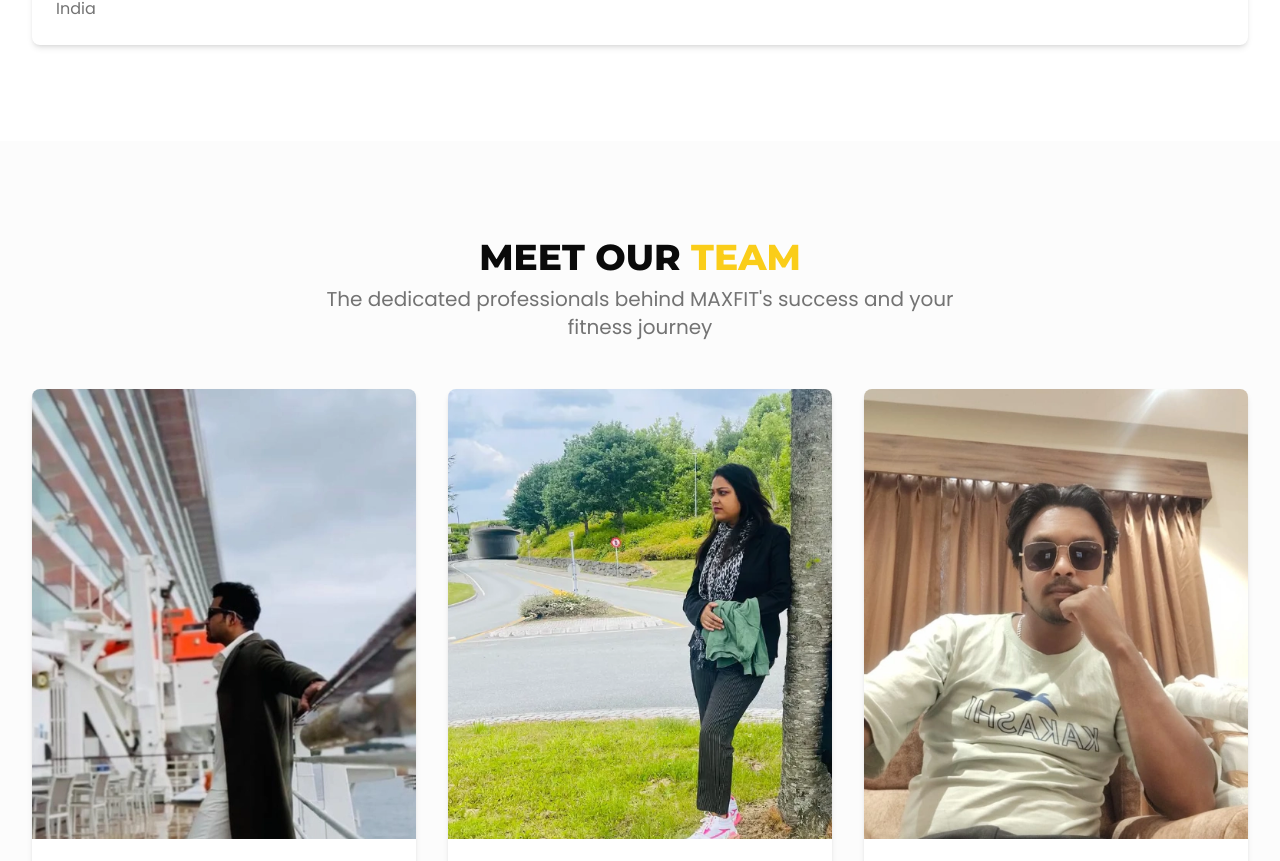
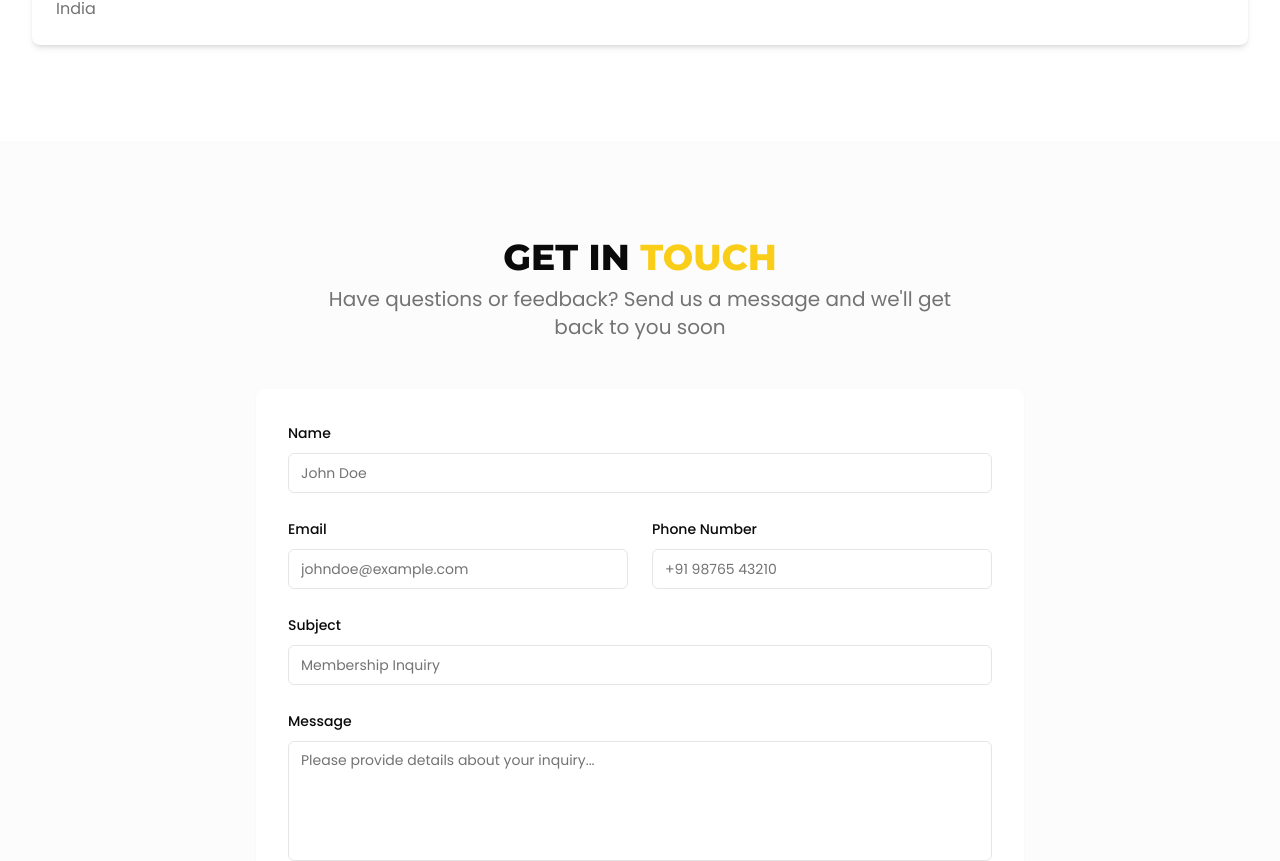
Before and after one commit to HridoyVaraby/Maxfit-next, a Next.js app: page /contact in a window 1280 px wide. Shown: the part 1195-2056 px from the top of the page. Built offline with nearby package versions, Linux system fonts and the light colour scheme.

Commit message:
refactor(contact): remove TeamSection from contact page
The TeamSection component was incorrectly placed in the contact page and has been removed to maintain proper separation of concerns between the about and contact sections.

```diff
--- a/app/contact/page.tsx
+++ b/app/contact/page.tsx
@@ -1,7 +1,6 @@
 import ContactHero from '@/components/contact/ContactHero';
 import ContactForm from '@/components/contact/ContactForm';
 import LocationMap from '@/components/contact/LocationMap';
-import TeamSection from '@/components/about/TeamSection';
 
 export const metadata = {
   title: 'Contact Us | MAXFIT Gym - Sonarpur, Kolkata',
@@ -13,7 +12,6 @@ export default function ContactPage() {
     <>
       <ContactHero />
       <LocationMap />
-      <TeamSection />
       <ContactForm />
     </>
   );
```
